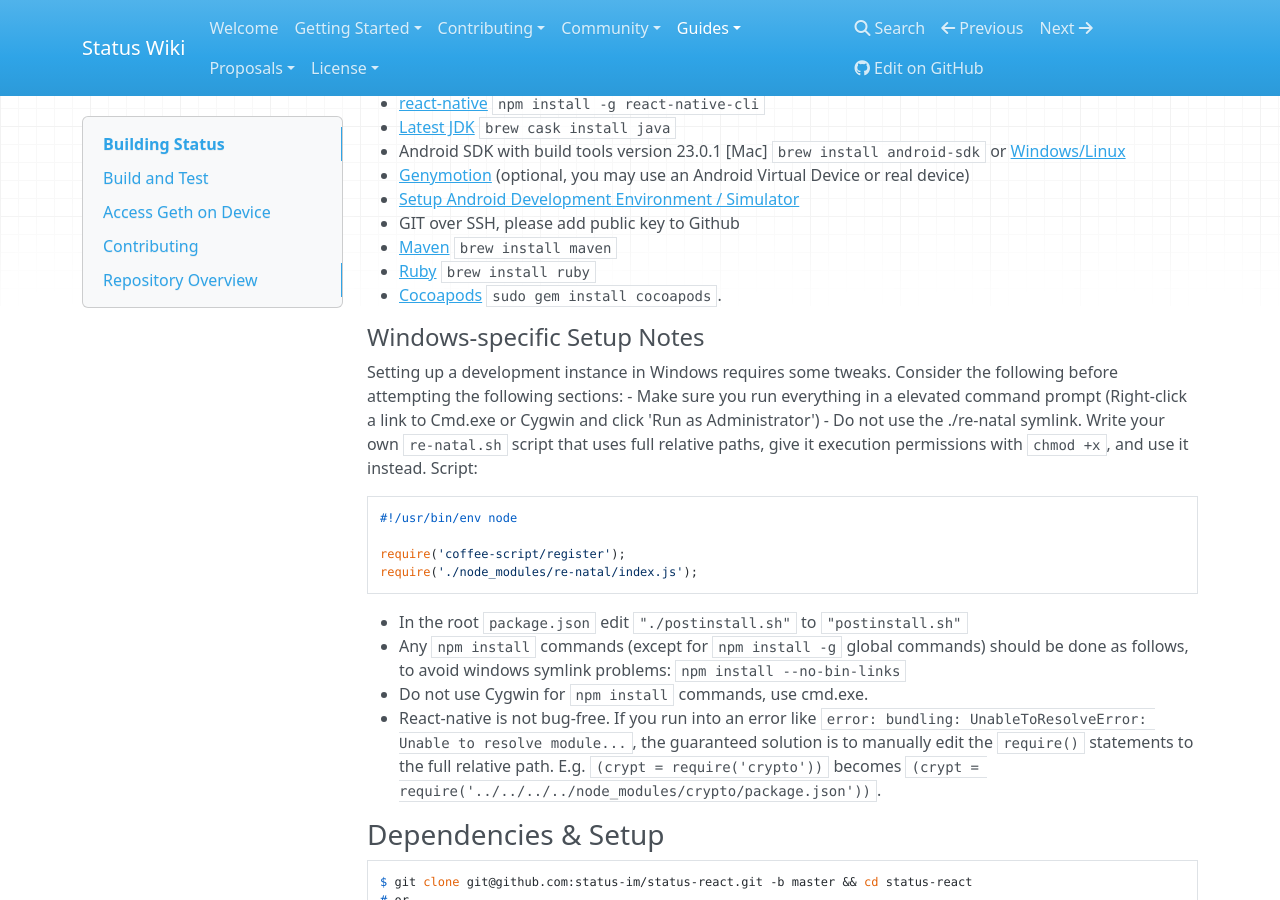
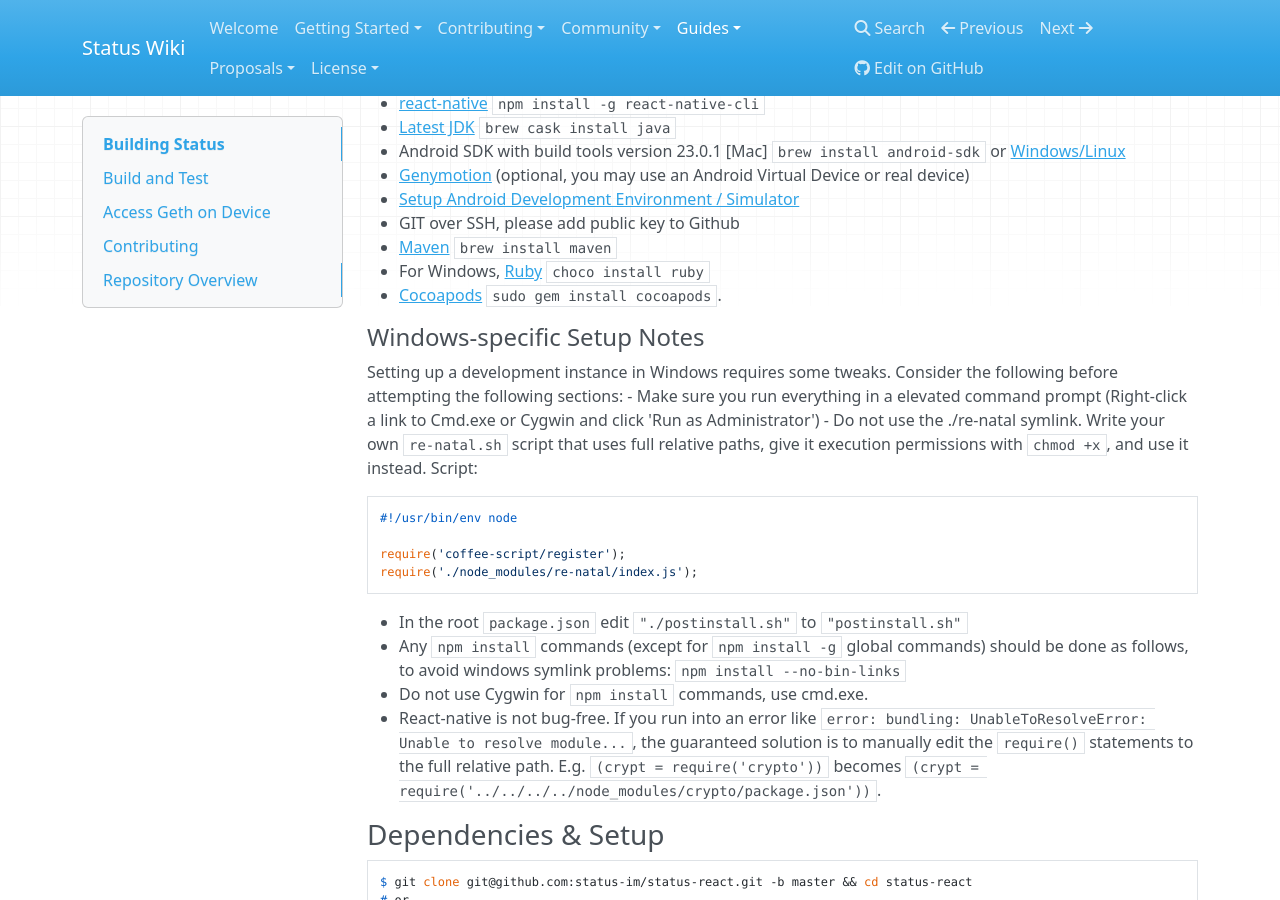
Before and after one commit to status-im/wiki.status.im, an MkDocs documentation site: the page built from docs/contributing/development/building-status.md, in a window 1280 px wide and 900 px high, scrolled down 347 px. Built offline with MkDocs 1.6.1, drawn with Linux system fonts in a browser that asks for light colours; nearby versions of some CDN libraries; old or Windows-style settings are respelled for this version of MkDocs.

Commit message:
Updated as per comment
https://github.com/status-im/wiki.status.im/pull/28#issuecomment-299851188

```diff
--- a/docs/contributing/development/building-status.md
+++ b/docs/contributing/development/building-status.md
@@ -17,7 +17,7 @@ This guide is written with OS X in mind.
 - [Setup Android Development Environment / Simulator](https://facebook.github.io/react-native/docs/android-setup.html)
 - GIT over SSH, please add public key to Github
 - [Maven](https://maven.apache.org/install.html) `brew install maven`
-- [Ruby](https://www.ruby-lang.org/en/) `brew install ruby`
+- For Windows, [Ruby](https://www.ruby-lang.org/en/) `choco install ruby`
 - [Cocoapods](https://cocoapods.org) `sudo gem install cocoapods`.
 
 #### Windows-specific Setup Notes
```
